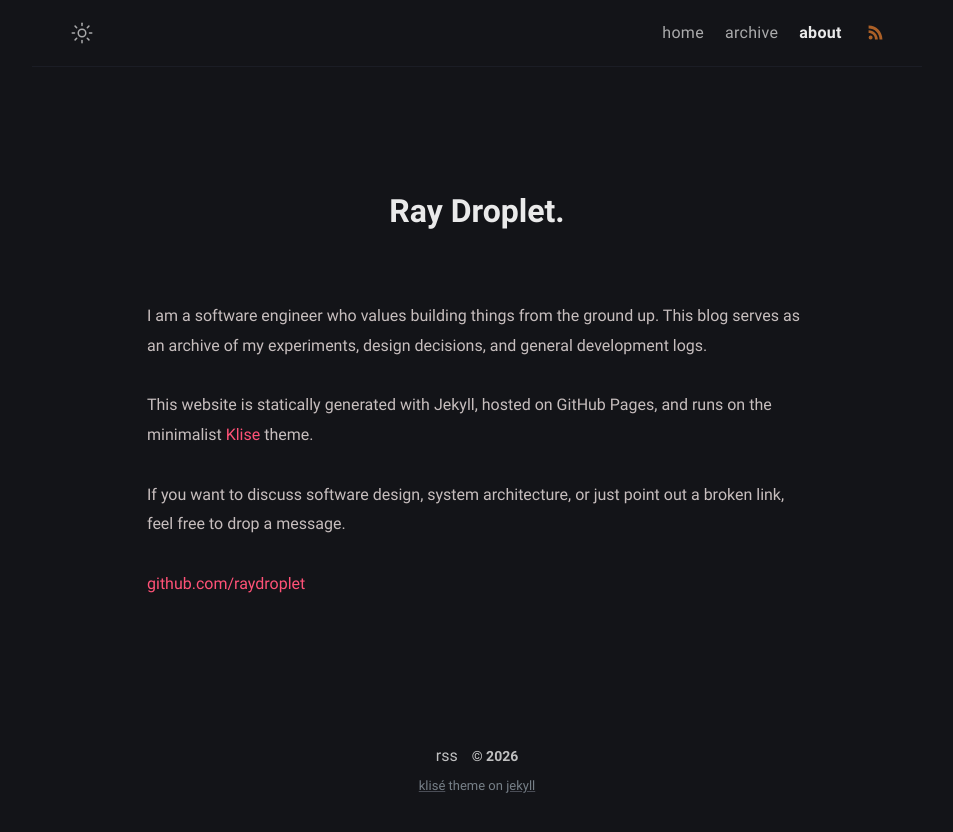
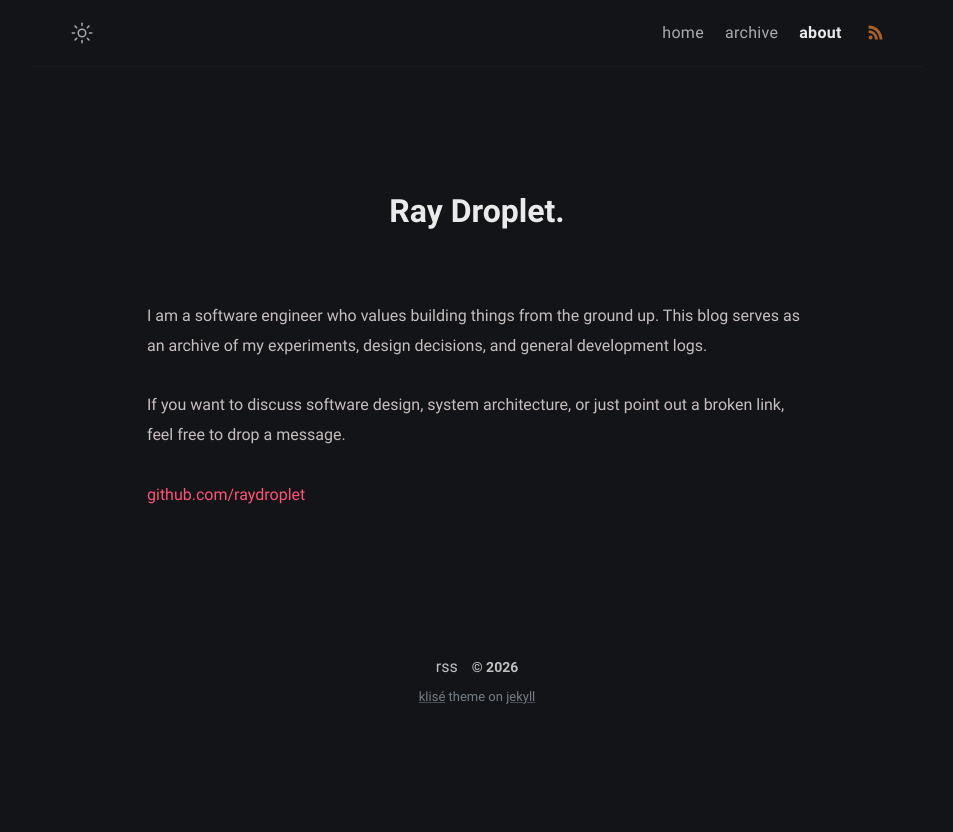
Before and after one commit to raydroplet/raydroplet.github.io, a Jekyll site: the page built from about.md, in a window 1280 px wide. Shown: the top 832 px of the page, without its empty margins (163-1116 px from the left). Built offline with Jekyll 4.4.1, drawn with Linux system fonts in a browser that asks for light colours.

Commit message:
update about

```diff
--- a/about.md
+++ b/about.md
@@ -9,8 +9,6 @@ comments: false
 
 I am a software engineer who values building things from the ground up. This blog serves as an archive of my experiments, design decisions, and general development logs.
 
-This website is statically generated with Jekyll, hosted on GitHub Pages, and runs on the minimalist [Klise](https://github.com/piharpi/jekyll-klise) theme.
-
 If you want to discuss software design, system architecture, or just point out a broken link, feel free to drop a message.
 
 [github.com/{{ site.author.github }}](https://github.com/{{ site.author.github }})
```
